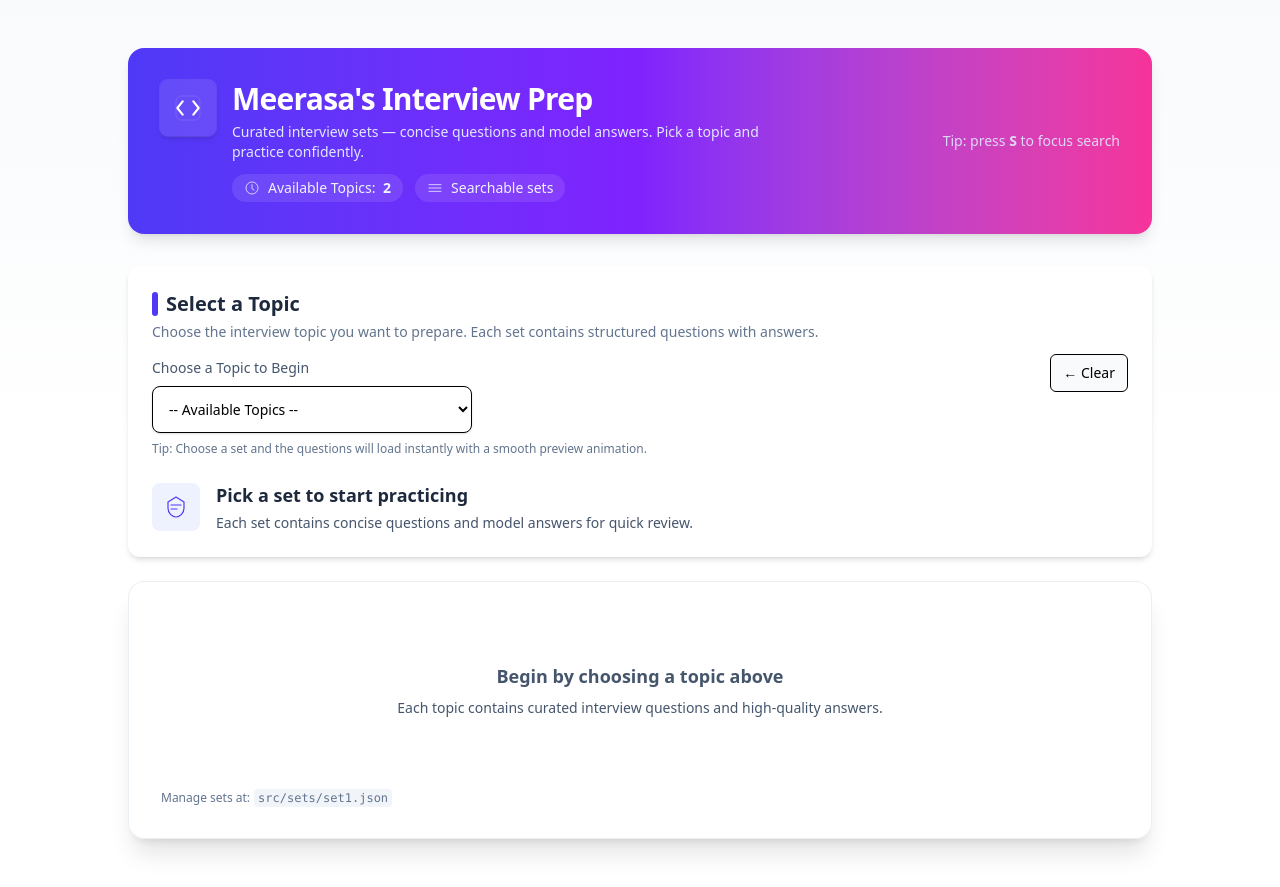
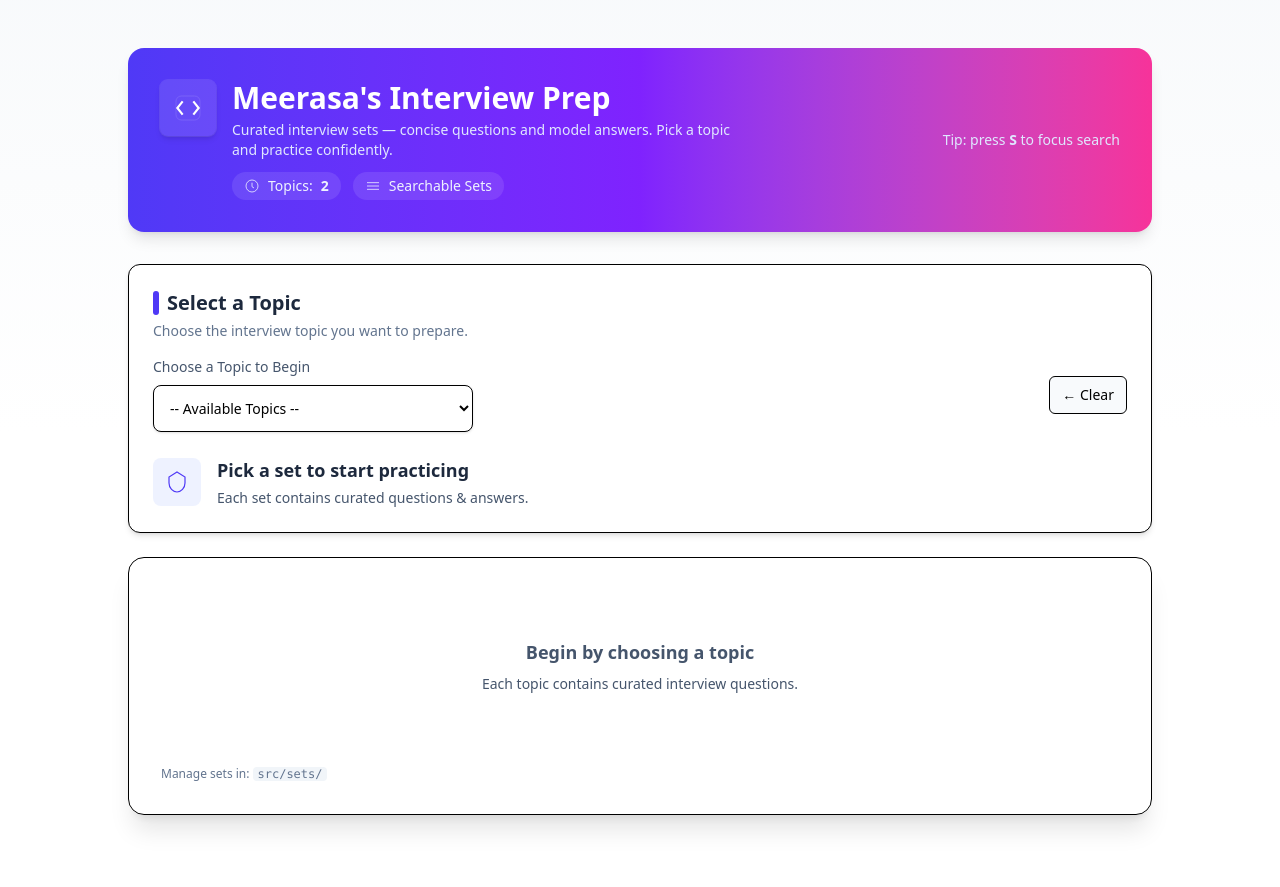
Before and after one commit to MohamadMeerasaP/Meerasa_Interview_App, a React (Vite) app: page / in a window 1280 px wide. After the commit the page ends 863 px from the top, so only its background shows below. Built offline with nearby package versions, Linux system fonts and the light colour scheme.

Commit message:
Pagination Added

```diff
--- a/src/components/InterviewSetsApp.jsx
+++ b/src/components/InterviewSetsApp.jsx
@@ -7,6 +7,21 @@ export default function InterviewSetsApp() {
   const [qaList, setQaList] = useState([]);
   const [loading, setLoading] = useState(false);
   const [query, setQuery] = useState("");
+
+  // Pagination
+  const [currentPage, setCurrentPage] = useState(1);
+  const [pageLoading, setPageLoading] = useState(false);
+  const ITEMS_PER_PAGE = 5;
+
+  function goToPage(page) {
+    setPageLoading(true);
+
+    setTimeout(() => {
+      setCurrentPage(page);
+      setPageLoading(false);
+    }, 500); // 0.5 sec loader
+  }
+
 
   const sampleSets = {
     1: [
@@ -48,7 +63,7 @@ export default function InterviewSetsApp() {
     return () => (mounted = false);
   }, []);
 
-  // Load selected set with 1-second loader
+  // Load selected set with loader
   useEffect(() => {
     if (!selectedSetId) return;
 
@@ -56,10 +71,8 @@ export default function InterviewSetsApp() {
     setLoading(true);
 
     async function loadSet() {
-      // Artificial 1-second minimum loading time
-      const delay = new Promise(res => setTimeout(res, 1000));
+      const delay = new Promise(res => setTimeout(res, 800));
 
-      // Try loading JSON file
       const fetchData = (async () => {
         try {
           const mod = await import(`../sets/set${selectedSetId}.json`);
@@ -92,104 +105,97 @@ export default function InterviewSetsApp() {
     );
   });
 
+  // Pagination logic
+  const totalPages = Math.ceil(filtered.length / ITEMS_PER_PAGE);
+
+  const paginatedData = filtered.slice(
+    (currentPage - 1) * ITEMS_PER_PAGE,
+    currentPage * ITEMS_PER_PAGE
+  );
+
   function chooseSet(id) {
     setQuery("");
     setSelectedSetId(id);
+    setCurrentPage(1);
   }
 
   function clearSelection() {
     setSelectedSetId(null);
     setQuery("");
     setQaList([]);
+    setCurrentPage(1);
   }
 
   return (
     <div className="min-h-screen bg-gradient-to-b from-slate-50 via-white to-white py-12 px-4">
       <div className="max-w-5xl mx-auto">
 
-        {/* Top header */}
+        {/* HEADER */}
         <header className="mb-8">
-          <div className="relative rounded-2xl overflow-hidden bg-gradient-to-r from-indigo-600 via-violet-600 to-pink-500 shadow-lg overflow-hidden shadow-lg">
-            {/* animated gradient background */}
+          <div className="relative rounded-2xl overflow-hidden bg-gradient-to-r from-indigo-600 via-violet-600 to-pink-500 shadow-lg">
             <div className="absolute inset-0 bg-gradient-to-r from-indigo-600 via-violet-600 to-pink-500 opacity-95 -z-10" />
 
             <div className="p-6 sm:px-8 sm:py-8 flex flex-col sm:flex-row sm:items-center justify-between gap-4">
-              {/* left: logo + title */}
               <div className="flex items-start gap-4">
-                <div className="flex-none">
                 <div className="w-14 h-14 rounded-lg bg-white/10 flex items-center justify-center shadow-md ring-1 ring-white/10">
-                    {/* Logo C — Code brackets (developer-first) */}
-                    <svg className="w-8 h-8 text-white" viewBox="0 0 24 24" fill="none" xmlns="http://www.w3.org/2000/svg">
-                      <path d="M8 7L4 12l4 5" stroke="white" strokeWidth="1.6" strokeLinecap="round" strokeLinejoin="round" />
-                      <path d="M16 7l4 5-4 5" stroke="white" strokeWidth="1.6" strokeLinecap="round" strokeLinejoin="round" />
-                      <rect x="3" y="3" width="18" height="18" rx="4" stroke="currentColor" strokeWidth="0.6" opacity="0.15" />
+                  <svg className="w-8 h-8 text-white" fill="none" viewBox="0 0 24 24">
+                    <path d="M8 7L4 12l4 5" stroke="white" strokeWidth="1.6" />
+                    <path d="M16 7l4 5-4 5" stroke="white" strokeWidth="1.6" />
+                    <rect x="3" y="3" width="18" height="18" rx="4" stroke="white" strokeWidth="0.6" opacity=".15" />
                   </svg>
-                  </div>
                 </div>
 
                 <div>
-                  <h1 className="text-white text-2xl sm:text-3xl font-extrabold tracking-tight leading-tight">Meerasa's Interview Prep</h1>
-                  <p className="text-indigo-100 mt-1 max-w-xl text-sm">
+                  <h1 className="text-white text-2xl sm:text-3xl font-extrabold">Meerasa's Interview Prep</h1>
+                  <p className="text-indigo-100 mt-1 text-sm max-w-lg">
                     Curated interview sets — concise questions and model answers. Pick a topic and practice confidently.
                   </p>
 
-                  <div className="mt-3 flex items-center gap-3">
+                  <div className="mt-3 flex flex-wrap items-center gap-3">
                     <div className="inline-flex items-center gap-2 px-3 py-1 rounded-full bg-white/10 text-indigo-50 text-sm">
-                      {/* Icon: Clock */}
-                      <svg className="w-4 h-4" viewBox="0 0 24 24" fill="none" xmlns="http://www.w3.org/2000/svg">
+                      <svg className="w-4 h-4" fill="none" viewBox="0 0 24 24">
                         <circle cx="12" cy="12" r="9" stroke="currentColor" strokeWidth="1.2" />
-                        <path d="M12 7v6l3 2" stroke="currentColor" strokeWidth="1.2" strokeLinecap="round" strokeLinejoin="round" />
+                        <path d="M12 7v6l3 2" stroke="currentColor" strokeWidth="1.2" />
                       </svg>
-                      <span>Available Topics: <span className="font-semibold ml-1">{availableSets.length || MAX_SETS}</span></span>
+                      Topics: <span className="font-semibold">{availableSets.length}</span>
                     </div>
 
                     <div className="inline-flex items-center gap-2 px-3 py-1 rounded-full bg-white/10 text-indigo-50 text-sm">
-                      <svg className="w-4 h-4" viewBox="0 0 24 24" fill="none"><path d="M3 7h18M3 12h18M3 17h18" stroke="currentColor" strokeWidth="1.2" strokeLinecap="round" strokeLinejoin="round" /></svg>
-                      <span className="whitespace-nowrap">Searchable sets</span>
+                      <svg className="w-4 h-4" viewBox="0 0 24 24" fill="none">
+                        <path d="M3 7h18M3 12h18M3 17h18" stroke="currentColor" strokeWidth="1.2" />
+                      </svg>
+                      Searchable Sets
                     </div>
                   </div>
                 </div>
               </div>
 
-              {/* right: actions */}
-              <div className="flex items-center gap-3">
-                {/* small helper text */}
-                <div className="hidden sm:block text-sm text-indigo-100/90 ml-2">Tip: press <span className="font-semibold">S</span> to focus search</div>
-              </div>
+              <div className="hidden sm:block text-sm text-indigo-100">Tip: press <b>S</b> to focus search</div>
             </div>
           </div>
         </header>
 
-        {/* Select card */}
-        <div className="bg-white rounded-xl shadow-md p-5 sm:p-6 mb-6 transition-all">
-          <div className="flex flex-col sm:flex-row sm:items-center gap-4">
-            <div className="flex-1">
-              {/* Title & subtitle */}
+        {/* SELECT TOPIC CARD */}
+        <div className="bg-white rounded-xl shadow-md border p-6 mb-6">
           <div className="mb-4">
             <h2 className="text-xl font-semibold text-slate-800 flex items-center gap-2">
               <span className="w-1.5 h-6 bg-indigo-600 rounded-full"></span>
               Select a Topic
             </h2>
             <p className="text-sm text-slate-500 mt-1">
-                  Choose the interview topic you want to prepare. Each set contains structured questions with answers.
+              Choose the interview topic you want to prepare.
             </p>
           </div>
 
-              {/* Dropdown container */}
-              <div className="relative group">
+          <div className="flex flex-col sm:flex-row items-center gap-4">
+            <div className="flex-1 w-full">
               <label className="block text-sm font-medium text-slate-600 mb-2">
                 Choose a Topic to Begin
               </label>
-
               <select
-                  className="
-                  w-full sm:w-80 p-3 pr-10 border rounded-lg text-sm bg-white shadow-sm
-                  focus:outline-none focus:ring-2 focus:ring-indigo-300 focus:border-indigo-400
-                  transition-all duration-200
-                  group-hover:shadow-md
-                "
                 value={selectedSetId ?? ""}
                 onChange={(e) => chooseSet(Number(e.target.value))}
+                className="w-full sm:w-80 p-3 border rounded-lg text-sm shadow-sm bg-white focus:ring-2 focus:ring-indigo-300"
               >
                 <option value="" disabled>-- Available Topics --</option>
                 {availableSets.map(s => (
@@ -198,117 +204,108 @@ export default function InterviewSetsApp() {
               </select>
             </div>
 
-              {/* Optional short description under dropdown */}
-              <p className="mt-2 text-xs text-slate-500">
-                Tip: Choose a set and the questions will load instantly with a smooth preview animation.
-              </p>
-            </div>
-
-            <div className="flex items-center gap-3">
             <button
               onClick={clearSelection}
-                className="px-3 py-2 rounded-md text-sm border bg-slate-50 hover:bg-slate-100 transition"
-                aria-label="Clear selection"
+              className="px-3 py-2 rounded-md text-sm border bg-slate-50 hover:bg-slate-100"
             >
               ← Clear
             </button>
           </div>
-          </div>
 
-          {/* small intro when no set */}
           {!selectedSetId && (
             <div className="mt-6 flex items-center gap-4 text-slate-600">
               <div className="w-12 h-12 flex items-center justify-center rounded-lg bg-indigo-50 text-indigo-600">
-                <svg className="w-6 h-6" viewBox="0 0 24 24" fill="none" xmlns="http://www.w3.org/2000/svg">
-                  <path d="M12 2L20 7v6c0 5-4 9-8 9s-8-4-8-9V7l8-5z" stroke="currentColor" strokeWidth="1.2" strokeLinecap="round" strokeLinejoin="round" />
-                  <path d="M7 10h10M7 14h6" stroke="currentColor" strokeWidth="1.2" strokeLinecap="round" strokeLinejoin="round" />
+                <svg className="w-6 h-6" fill="none" viewBox="0 0 24 24">
+                  <path d="M12 2L20 7v6c0 5-4 9-8 9s-8-4-8-9V7l8-5z" stroke="currentColor" strokeWidth="1.2" />
                 </svg>
               </div>
               <div>
                 <div className="text-lg font-semibold text-slate-800">Pick a set to start practicing</div>
-                <div className="text-sm mt-1">Each set contains concise questions and model answers for quick review.</div>
+                <p className="text-sm mt-1">Each set contains curated questions & answers.</p>
               </div>
             </div>
           )}
         </div>
 
-        {/* Results Card (Enhanced) */}
-        <div className="relative bg-white/90 backdrop-blur-md rounded-2xl shadow-xl border border-slate-200/70 p-6 sm:p-8 transition-all">
+        {/* RESULTS CARD */}
+        <div className="relative bg-white/90 backdrop-blur-md rounded-2xl shadow-xl border p-8">
 
           {/* Topic Banner */}
           {selectedSetId && !loading && (
             <div className="mb-8">
               <div className="flex items-center gap-4">
-                <div className="w-14 h-14 flex items-center justify-center rounded-xl bg-gradient-to-br from-indigo-500 to-purple-600 text-white shadow-lg shadow-indigo-300/30">
+                <div className="w-14 h-14 flex items-center justify-center rounded-xl bg-gradient-to-br from-indigo-500 to-purple-600 text-white shadow-lg">
                   <svg className="w-7 h-7" viewBox="0 0 24 24" fill="none">
                     <path d="M3 7l9-5 9 5v6c0 5-4 10-9 10S3 18 3 13V7z"
-                      stroke="currentColor" strokeWidth="1.3" strokeLinecap="round" strokeLinejoin="round" opacity=".4" />
-                    <path d="M9 12l2 2 4-4"
-                      stroke="currentColor" strokeWidth="1.6" strokeLinecap="round" strokeLinejoin="round" />
+                      stroke="currentColor" strokeWidth="1.3" opacity=".4" />
+                    <path d="M9 12l2 2 4-4" stroke="currentColor" strokeWidth="1.6" />
                   </svg>
                 </div>
 
                 <div>
-                  <h2 className="text-2xl font-bold text-slate-900 tracking-tight">
-                    {availableSets.find(s => s.id === selectedSetId)?.name || "Topic"}
+                  <h2 className="text-2xl font-bold text-slate-900">
+                    {availableSets.find(s => s.id === selectedSetId)?.name}
                   </h2>
                   <p className="text-slate-500 text-sm mt-1">
-                    📘 {qaList.length} curated interview Q/A in this set
+                    📘 {qaList.length} curated interview Q/A
                   </p>
                 </div>
               </div>
-
-              {/* Decorative gradient underline */}
               <div className="mt-4 h-1 w-32 bg-gradient-to-r from-indigo-500 to-pink-500 rounded-full opacity-70"></div>
             </div>
           )}
 
           {/* Loader */}
           {loading && (
-            <div className="absolute inset-0 z-30 flex flex-col items-center justify-center bg-white/80 backdrop-blur-md rounded-2xl animate-fade">
+            <div className="absolute inset-0 z-30 flex flex-col items-center justify-center bg-white/80 backdrop-blur rounded-2xl">
               <div className="w-14 h-14 border-4 border-slate-200 border-t-indigo-500 rounded-full animate-spin"></div>
-              <p className="mt-3 text-sm text-slate-700 font-medium">Fetching questions…</p>
+              <p className="mt-3 text-sm text-slate-700">Fetching questions…</p>
             </div>
           )}
 
-          {/* Search Row */}
+          {/* Search */}
           {selectedSetId && !loading && (
-            <div className="mb-6 flex flex-col sm:flex-row items-center gap-4 animate-fadeSlow">
+            <div className="mb-6 flex flex-col sm:flex-row items-center gap-4">
               <div className="relative flex-1">
-                <span className="absolute inset-y-0 left-3 flex items-center text-slate-400 pointer-events-none">
-                  <svg className="w-5 h-5" viewBox="0 0 20 20" fill="none">
+                <span className="absolute inset-y-0 left-3 flex items-center text-slate-400">
+                  <svg className="w-5 h-5" fill="none" viewBox="0 0 20 20">
                     <path d="M19 19l-4.35-4.35" stroke="currentColor" strokeWidth="1.5" />
                     <circle cx="9" cy="9" r="5" stroke="currentColor" strokeWidth="1.5" />
                   </svg>
                 </span>
+
                 <input
-                  placeholder="Search questions or answers..."
+                  placeholder="Search questions..."
                   value={query}
-                  onChange={(e) => setQuery(e.target.value)}
-                  className="w-full pl-11 pr-12 py-3 border rounded-lg text-sm bg-white focus:ring-2 focus:ring-indigo-400 focus:border-indigo-400 transition-all"
+                  onChange={(e) => {
+                    setQuery(e.target.value);
+                    setCurrentPage(1);
+                  }}
+                  className="w-full pl-11 pr-12 py-3 border rounded-lg text-sm bg-white focus:ring-2 focus:ring-indigo-400"
                 />
+
                 {query && (
                   <button
                     onClick={() => setQuery("")}
-                    className="cursor-pointer absolute right-3 top-1/2 -translate-y-1/2 text-xs text-slate-500 hover:text-slate-700"
+                    className="absolute right-3 top-1/2 -translate-y-1/2 text-xs text-slate-500"
                   >
                     Clear
                   </button>
                 )}
               </div>
 
-              <div className="text-sm text-slate-600 bg-slate-100 px-4 py-2 rounded-md shadow-sm border border-slate-200">
+              <div className="text-sm text-slate-600 bg-slate-100 px-4 py-2 rounded-md shadow-sm">
                 {qaList.length} Q/A
               </div>
             </div>
           )}
 
-          {/* Enhanced Table */}
+          {/* TABLE */}
           {selectedSetId && !loading && (
-            <div className="overflow-x-auto rounded-xl border border-slate-200 shadow-inner animate-fadeSlow">
+            <div className="overflow-x-auto rounded-xl border shadow-inner">
               <table className="w-full border-collapse">
                 <thead>
-                  <tr className="bg-gradient-to-r from-slate-50 to-slate-100 border-b border-slate-200">
+                  <tr className="bg-gradient-to-r from-slate-50 to-slate-100 border-b">
                     <th className="p-3 text-left text-sm font-semibold text-slate-600 w-12">#</th>
                     <th className="p-3 text-left text-sm font-semibold text-slate-600">Question</th>
                     <th className="p-3 text-left text-sm font-semibold text-slate-600">Answer</th>
@@ -317,26 +314,46 @@ export default function InterviewSetsApp() {
                 </thead>
 
                 <tbody>
-                  {filtered.length === 0 ? (
+
+                  {/* Page Loading Spinner INSIDE Table Only */}
+                  {pageLoading ? (
+                    <tr>
+                      <td colSpan="4" className="p-8 text-center">
+                        <div className="flex flex-col items-center justify-center">
+                          <div className="w-10 h-10 border-4 border-slate-200 border-t-indigo-500 rounded-full animate-spin"></div>
+                          <p className="mt-3 text-sm text-slate-700">Loading page…</p>
+                        </div>
+                      </td>
+                    </tr>
+                  ) : paginatedData.length === 0 ? (
+
                     <tr>
                       <td colSpan="4" className="p-8 text-center text-slate-500 text-sm">
                         No matching questions found.
                       </td>
                     </tr>
+
                   ) : (
-                    filtered.map((item, idx) => (
+
+                    paginatedData.map((item, idx) => (
                       <tr
                         key={idx}
-                        className="odd:bg-white even:bg-slate-50 hover:bg-indigo-50/40 transition-colors"
+                        className="odd:bg-white even:bg-slate-50 hover:bg-indigo-50/40 transition"
                       >
-                        <td className="p-3 align-top text-sm text-slate-700">{idx + 1}</td>
-                        <td className="p-3 align-top text-sm text-slate-800 whitespace-pre-line leading-relaxed">{item.question}</td>
-                        <td className="p-3 align-top text-sm text-slate-700 whitespace-pre-line leading-relaxed">{item.answer}</td>
+                        <td className="p-3 text-sm text-slate-700">
+                          {(currentPage - 1) * ITEMS_PER_PAGE + idx + 1}
+                        </td>
+
+                        <td className="p-3 text-sm text-slate-800 whitespace-pre-line">{item.question}</td>
+                        <td className="p-3 text-sm text-slate-700 whitespace-pre-line">{item.answer}</td>
 
                         <td className="p-3 text-center">
                           <button
-                            onClick={() => navigator.clipboard?.writeText(`Q: ${item.question}\nA: ${item.answer}`)}
-                            className="inline-flex items-center gap-2 px-3 py-1.5 rounded-lg text-sm border border-indigo-200 bg-white shadow-sm hover:bg-indigo-100 hover:border-indigo-300 hover:shadow transition-all"
+                            onClick={() =>
+                              navigator.clipboard?.writeText(`Q: ${item.question}\nA: ${item.answer}`)
+                            }
+                            className="inline-flex items-center gap-2 px-3 py-1.5 rounded-lg text-sm border bg-white shadow-sm
+                       hover:bg-indigo-100 hover:border-indigo-300 transition"
                           >
                             <svg className="w-4 h-4 text-indigo-600" viewBox="0 0 24 24" fill="none">
                               <rect x="9" y="9" width="11" height="11" rx="2" stroke="currentColor" strokeWidth="1.5" />
@@ -347,28 +364,73 @@ export default function InterviewSetsApp() {
                         </td>
                       </tr>
                     ))
+
                   )}
+
                 </tbody>
               </table>
             </div>
           )}
 
-          {/* Empty State */}
+          {/* PAGINATION */}
+          {selectedSetId && !loading && totalPages > 1 && (
+            <div className="mt-6 flex justify-center gap-2">
+
+              {/* PREV */}
+              <button
+                onClick={() => goToPage(Math.max(1, currentPage - 1))}
+                disabled={currentPage === 1}
+                className={`px-3 py-1.5 rounded-lg border text-sm transition
+                  ${currentPage === 1
+                    ? "bg-slate-100 text-slate-400 cursor-not-allowed"
+                    : "bg-white hover:bg-indigo-100 border-slate-300"}`}
+              >
+                Prev
+              </button>
+
+              {/* PAGE NUMBERS */}
+              {Array.from({ length: totalPages }, (_, i) => i + 1).map((page) => (
+                <button
+                  key={page}
+                  onClick={() => goToPage(page)}
+                  className={`px-3 py-1.5 rounded-lg border text-sm shadow-sm transition
+                    ${currentPage === page
+                      ? "bg-indigo-600 text-white border-indigo-600 shadow"
+                      : "bg-white border-slate-300 hover:bg-indigo-100"}`}
+                >
+                  {page}
+                </button>
+              ))}
+
+              {/* NEXT */}
+              <button
+                onClick={() => goToPage(Math.min(totalPages, currentPage + 1))}
+                disabled={currentPage === totalPages}
+                className={`px-3 py-1.5 rounded-lg border text-sm transition
+                  ${currentPage === totalPages
+                    ? "bg-slate-100 text-slate-400 cursor-not-allowed"
+                    : "bg-white hover:bg-indigo-100 border-slate-300"}`}
+              >
+                Next
+              </button>
+            </div>
+          )}
+
+          {/* Empty state */}
           {!selectedSetId && !loading && (
-            <div className="p-12 text-center text-slate-600 animate-fadeSlow">
-              <h3 className="text-lg font-semibold">Begin by choosing a topic above</h3>
-              <p className="text-sm mt-2">Each topic contains curated interview questions and high-quality answers.</p>
+            <div className="p-12 text-center text-slate-600">
+              <h3 className="text-lg font-semibold">Begin by choosing a topic</h3>
+              <p className="text-sm mt-2">Each topic contains curated interview questions.</p>
             </div>
           )}
 
           {/* Footer */}
           <div className="mt-6 text-xs text-slate-500">
-            Manage sets at:
-            <code className="bg-slate-100 px-1 py-0.5 rounded ml-1">
-              src/sets/set1.json
-            </code>
+            Manage sets in:
+            <code className="bg-slate-100 px-1 rounded ml-1">src/sets/</code>
           </div>
         </div>
+
       </div>
     </div>
   );
```
Lines whose indentation alone changed are shown as unchanged.
